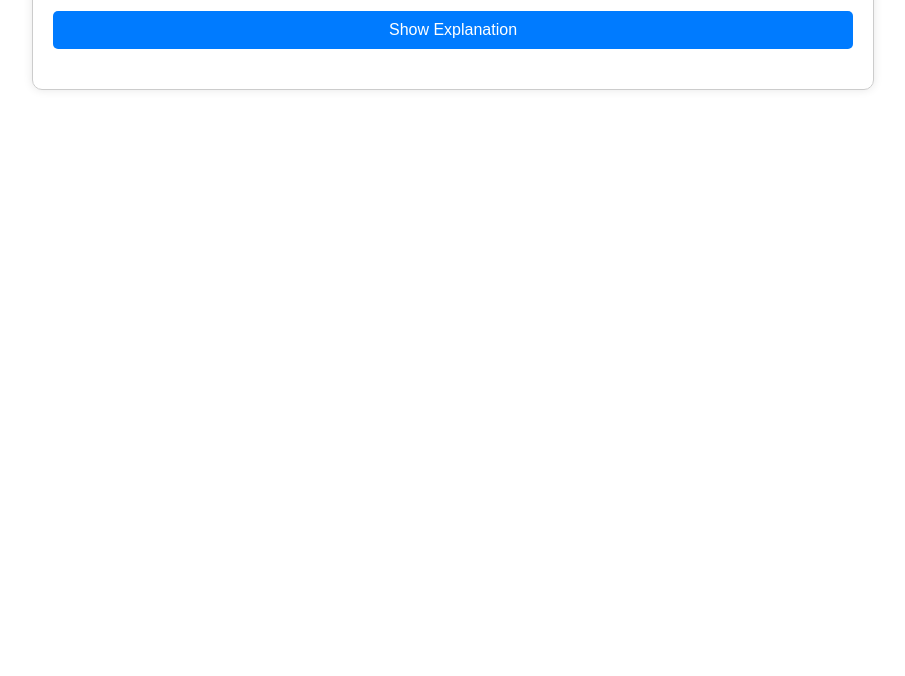
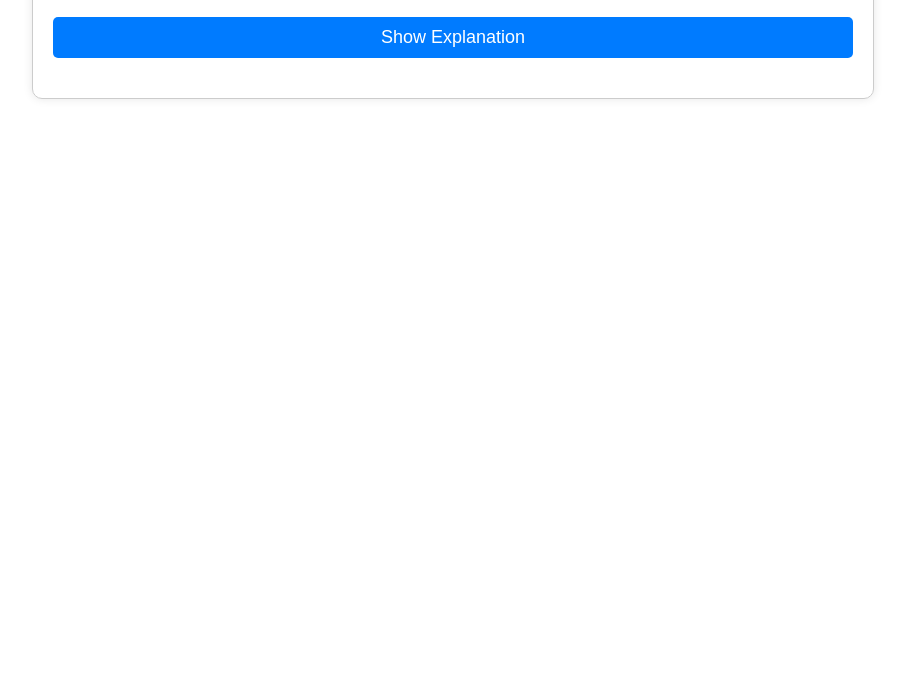
Before and after one commit to Eyab0/ENCS5323-Project, a plain HTML site: page show.html in a window 1280 px wide. Shown: the part 124-800 px from the top of the page, without its empty margins (187-1092 px from the left). Drawn offline with nearby package versions, Linux system fonts and the light colour scheme.

Commit message:
Update show.html

```diff
--- a/show.html
+++ b/show.html
@@ -7,7 +7,7 @@
     <style>
         body {
             font-family: Arial, sans-serif;
-            line-height: 1.6;
+            line-height: 1.8;
             margin: 20px;
         }
         .container {
@@ -52,7 +52,7 @@
             color: white;
             border: none;
             border-radius: 5px;
-            font-size: 16px;
+            font-size: 18px;
             cursor: pointer;
             margin-bottom: 20px;
         }
@@ -61,7 +61,7 @@
         }
         @media screen and (max-width: 600px) {
             .equation {
-                font-size: 14px;
+                font-size: 16px;
             }
         }
     </style>
@@ -85,37 +85,37 @@
             <ol>
                 <li><strong>Calculate the transmission time per bit (\( T_b \)):</strong>
                     <div class="equation">
-                        \( T_b = \frac{1}{F} = \frac{1}{20M} \)<br>
-                        \( T_b = \frac{1}{20 \times 10^6} = 0.05 \times 10^{-6} \text{ seconds} = 0.05 \mu\text{s} \)
+                        \( T_b = \frac{1}{F} = \frac{1}{20M} \)<br><br>
+                        \( T_b = \frac{1}{20 \times 10^6} = 0.05 \times 10^{-6} \text{ seconds} = 0.05 \mu\text{s} \)<br>
                     </div>
                 </li>
                 <li><strong>Calculate the frame transmission time (\( T_{\text{frame}} \)):</strong>
                     <div class="equation">
-                        \( T_{\text{frame}} = \text{Frame Size} \times T_b \)<br>
-                        \( T_{\text{frame}} = 10K \times \frac{1}{20M} \)<br>
-                        \( T_{\text{frame}} = 10 \times 10^3 \times 0.05 \times 10^{-6} = 0.5 \times 10^{-3} \text{ seconds} = 0.5 \text{ msec} \)
+                        \( T_{\text{frame}} = \text{Frame Size} \times T_b \)<br><br>
+                        \( T_{\text{frame}} = 10K \times \frac{1}{20M} \)<br><br>
+                        \( T_{\text{frame}} = 10 \times 10^3 \times 0.05 \times 10^{-6} = 0.5 \times 10^{-3} \text{ seconds} = 0.5 \text{ msec} \)<br>
                     </div>
                 </li>
                 <li><strong>Calculate the normalized load (\( G \)):</strong>
                     <div class="equation">
-                        \( G = g \times T_{\text{frame}} \)<br>
-                        \( G = 5K \times 0.5 \times 10^{-3} = 2.5 \)
+                        \( G = g \times T_{\text{frame}} \)<br><br>
+                        \( G = 5K \times 0.5 \times 10^{-3} = 2.5 \)<br>
                     </div>
                 </li>
                 <li><strong>Determine the parameter \( \alpha \):</strong>
                     <div class="equation">
-                        \( \alpha = \frac{\tau}{T_{\text{frame}}} \)<br>
+                        \( \alpha = \frac{\tau}{T_{\text{frame}}} \)<br><br>
                         \( \alpha = \frac{40 \times 10^{-6}}{0.5 \times 10^{-3}} = 0.08 \)
                     </div>
                 </li>
                 <li><strong>Calculate the throughput (\( S_{\text{th}} \)):</strong>
                     <div class="equation">
-                        \( S_{\text{th}} = \frac{G e^{-2\alpha G}}{G(1+2\alpha) + e^{-\alpha G}} \)<br>
-                        Plugging in the values:<br>
+                        \( S_{\text{th}} = \frac{G e^{-2\alpha G}}{G(1+2\alpha) + e^{-\alpha G}} \)<br><br>
+                        Plugging in the values:<br> <br>
                         \( S_{\text{th}} = \frac{2.5 e^{-2 \times 0.08 \times 2.5}}{2.5 (1 + 2 \times 0.08) + e^{-0.08 \times 2.5}} \)<br>
-                        Simplifying:<br>
-                        \( S_{\text{th}} = \frac{2.5 e^{-0.4}}{2.5 (1 + 0.16) + e^{-0.2}} \)<br>
-                        \( S_{\text{th}} = \frac{2.5 \times 0.67032}{2.5 \times 1.16 + 0.81873} \)<br>
+                        Simplifying:<br><br>
+                        \( S_{\text{th}} = \frac{2.5 e^{-0.4}}{2.5 (1 + 0.16) + e^{-0.2}} \)<br><br>
+                        \( S_{\text{th}} = \frac{2.5 \times 0.67032}{2.5 \times 1.16 + 0.81873} \)<br><br>
                         \( S_{\text{th}} = \frac{1.6758}{2.9 + 0.81873} = \frac{1.6758}{3.71873} \approx 0.4505 \)
                     </div>
                 </li>
```
